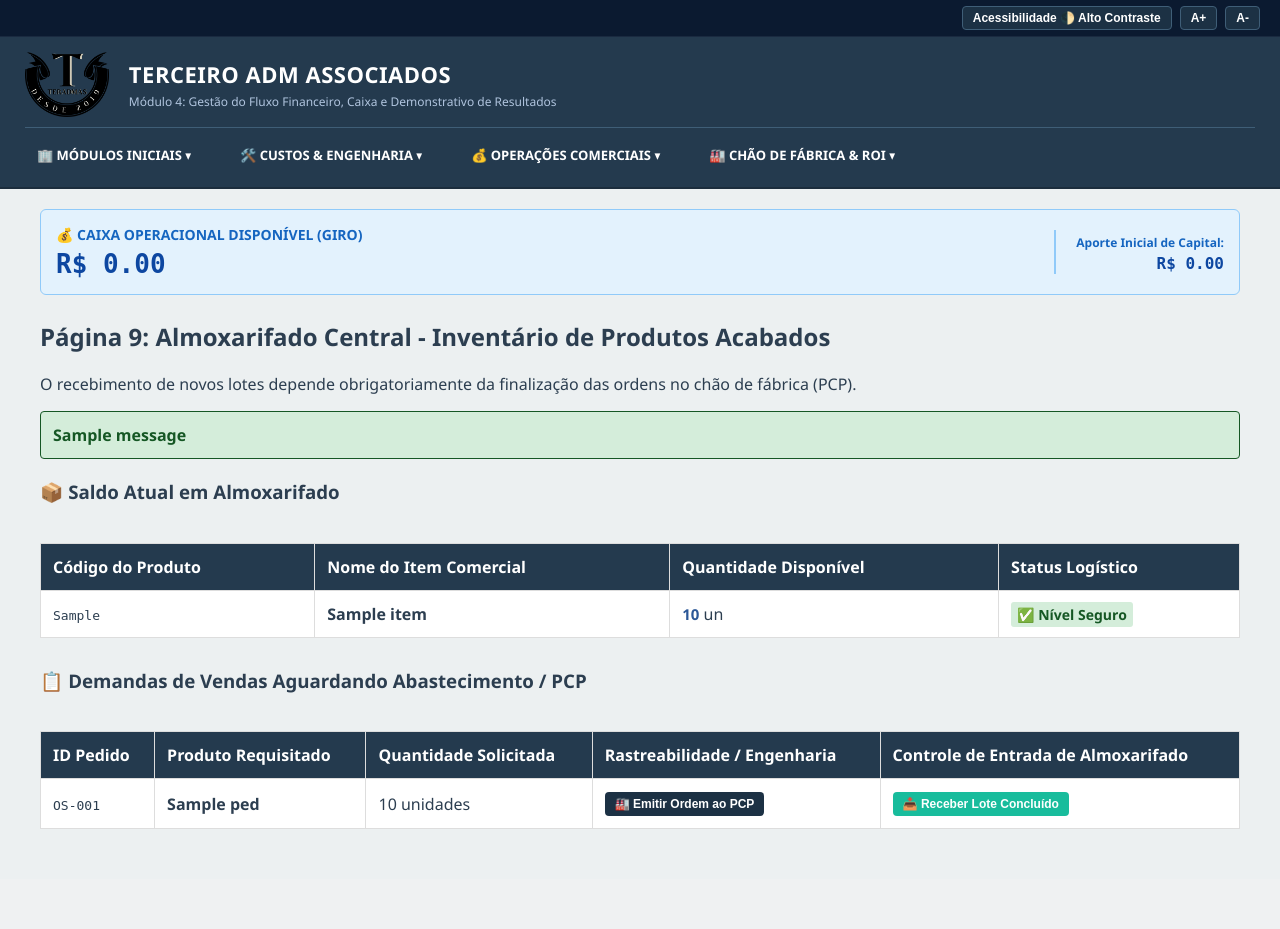
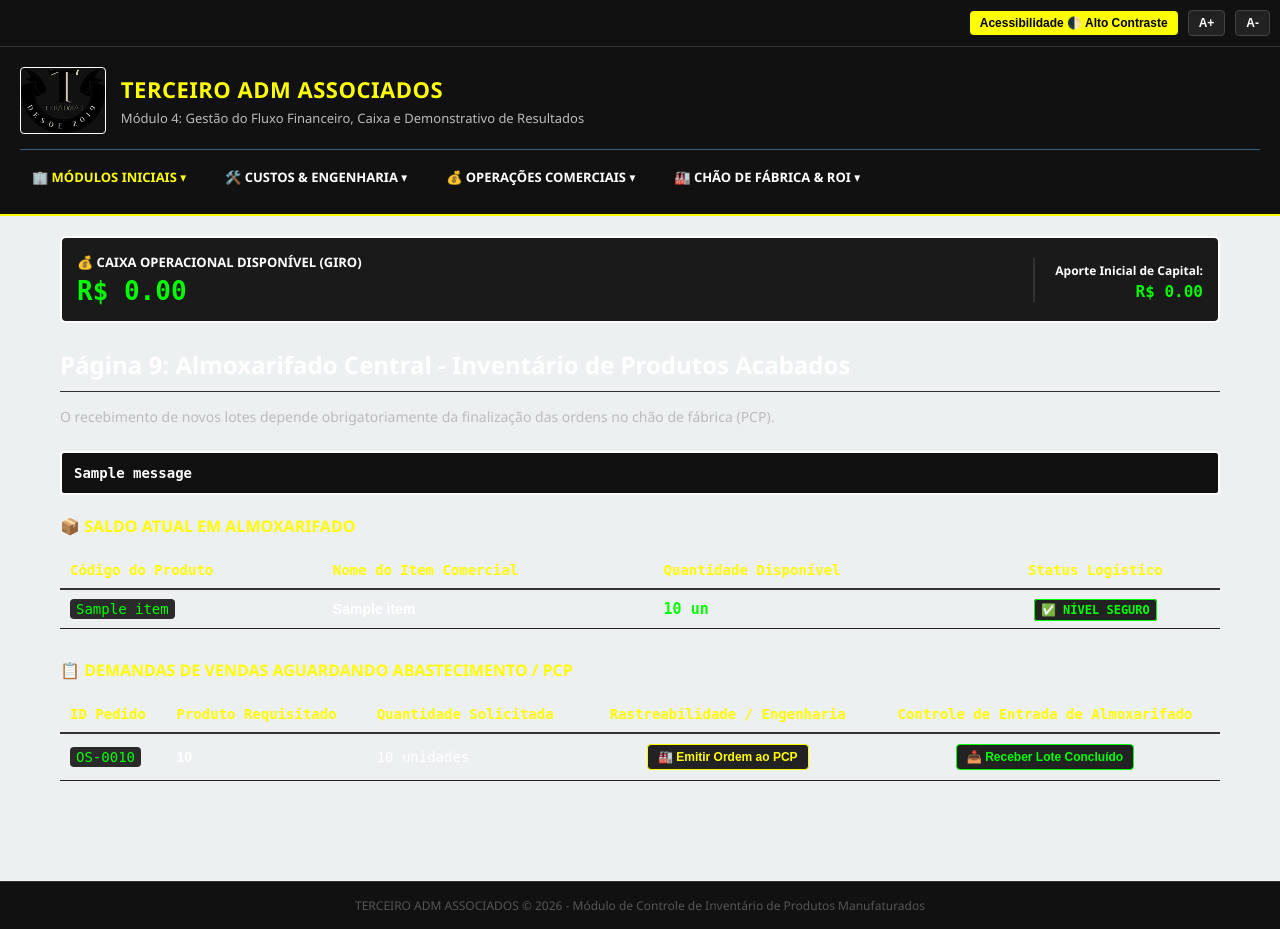
Before and after one commit to ProfRenatoPereira/matrizerp, a Python web app: template templates/estoque.html in a window 1280 px wide. Before the commit the page ends 829 px from the top, so only its background shows below. Run offline with Jinja, Linux system fonts and the light colour scheme; the template is opened without the code that fills it: most values are stand-ins (such as "Sample title", 1, 10 or a date in 2020); one stand-in notice (Sample message) is shown.

Commit message:
Update estoque.html

```diff
--- a/templates/estoque.html
+++ b/templates/estoque.html
@@ -1,6 +1,5 @@
 <!DOCTYPE html>
 <html lang="pt-BR">
-
 <head>
     <meta charset="UTF-8">
     <meta name="viewport" content="width=device-width, initial-scale=1.0">
@@ -8,7 +7,7 @@
     <link rel="icon" type="image/png" href="static/logo.png">
     <link rel="stylesheet" href="{{ url_for('static', filename='style.css') }}">
     <style>
-        /* CSS de Segurança para Alto Contraste Nativo nas Tabelas e Alertas */
+        /* CSS de Segurança para Alto Contraste Nativo nos Cards e Formulários */
         .alto-contraste body {
             background-color: #000000 !important;
             color: #ffffff !important;
@@ -50,89 +49,89 @@
         }
     </style>
 </head>
-<body>
+<body class="alto-contraste">
 
 <!-- Barra de Acessibilidade Superior Oficial -->
-<div class="barra-acessibilidade">
-    <button class="btn-acessibilidade" onclick="alternarAltoContraste()">Acessibilidade 🌓 Alto Contraste</button>
-    <button class="btn-acessibilidade" onclick="mudarFonte(1)">A+</button>
-    <button class="btn-acessibilidade" onclick="mudarFonte(-1)">A-</button>
+<div class="barra-acessibilidade" style="background: #111; padding: 10px; border-bottom: 1px solid #333; display: flex; gap: 10px;">
+    <button class="btn-acessibilidade" style="background: #FFFF00; color: #000; font-weight: bold; border: none; padding: 5px 10px; cursor: pointer; border-radius: 4px;" onclick="alternarAltoContraste()">Acessibilidade 🌓 Alto Contraste</button>
+    <button class="btn-acessibilidade" style="background: #222; color: #fff; border: 1px solid #444; padding: 5px 10px; cursor: pointer; border-radius: 4px;" onclick="mudarFonte(1)">A+</button>
+    <button class="btn-acessibilidade" style="background: #222; color: #fff; border: 1px solid #444; padding: 5px 10px; cursor: pointer; border-radius: 4px;" onclick="mudarFonte(-1)">A-</button>
 </div>
 
 <!-- Cabeçalho Principal Terceiro ADM Associados -->
-<header class="cabecalho-corporativo">
-    <div class="identidade-container">
-        <div class="branding-flex">
-            <img src="{{ url_for('static', filename='logo.png') }}" alt="Logo TERADMAS" style="height: 65px; width: auto; object-fit: contain; border-radius: 4px;">
+<header class="cabecalho-corporativo" style="background: #111; padding: 20px; border-bottom: 2px solid #FFFF00;">
+    <div class="identidade-container" style="display: flex; justify-content: space-between; align-items: center; flex-wrap: wrap; gap: 15px;">
+        <div class="branding-flex" style="display: flex; align-items: center; gap: 15px;">
+            <img src="{{ url_for('static', filename='logo.png') }}" alt="Logo TERADMAS" style="height: 65px; width: auto; object-fit: contain; border-radius: 4px; border: 1px solid #fff;">
             <div class="texto-empresa">
-                <h1>TERCEIRO ADM ASSOCIADOS</h1>
-                <p>Módulo 4: Gestão do Fluxo Financeiro, Caixa e Demonstrativo de Resultados</p>
+                <h1 style="color: #FFFF00; margin: 0; font-size: 22px;">TERCEIRO ADM ASSOCIADOS</h1>
+                <p style="color: #bbb; margin: 5px 0 0 0; font-size: 13px;">Módulo 4: Gestão do Fluxo Financeiro, Caixa e Demonstrativo de Resultados</p>
             </div>
         </div>
-        <button class="menu-hamburguer" onclick="alternarMenuMobile()">☰</button>
+        <button class="menu-hamburguer" style="background: none; border: 1px solid #fff; color: #fff; font-size: 24px; cursor: pointer; padding: 5px 12px; border-radius: 4px;" onclick="alternarMenuMobile()">☰</button>
     </div>
-
     <!-- Navegação Responsiva com Menus Dropdown Unificados -->
-    <nav class="nav-container" id="menuNavegacao">
-        <ul class="menu-cascata">
+    <nav class="nav-container" id="menuNavegacao" style="margin-top: 15px;">
+        <ul class="menu-cascata" style="list-style: none; padding: 0; margin: 0; display: flex; flex-wrap: wrap; gap: 15px;">
             <li class="item-menu">
-                <a href="#" class="link-principal">🏢 Módulos Iniciais ▾</a>
+                <a href="#" class="link-principal" style="color: #FFFF00; font-weight: bold; text-decoration: none;">🏢 Módulos Iniciais ▾</a>
                 <ul class="sub-menu">
-                    <li><a href="/estrutura">1. Investimentos Imobiliários</a></li>
-                    <li><a href="/maquinas">2. Engenharia de Ativos (Máquinas)</a></li>
-                    <li><a href="/rh">👥 3. Gestão de Pessoal (RH)</a></li>
-                    <li><a href="/financeiro">💰 4. Fluxo Financeiro</a></li>
-                    <li><a href="/requisicoes">📋 5. Central de Requisições</a></li>
-                    <li><a href="/compras">🛒 6. Cockpit de Suprimentos</a></li>
-                    <li><a href="/materiais">7. Almoxarifado (Materiais)</a></li>
+                    <li><a href="/estrutura" style="color: #fff; text-decoration: none;">1. Investimentos Imobiliários</a></li>
+                    <li><a href="/maquinas" style="color: #fff; text-decoration: none;">2. Engenharia de Ativos (Máquinas)</a></li>
+                    <li><a href="/rh" style="color: #fff; text-decoration: none;">👥 3. Gestão de Pessoal (RH)</a></li>
+                    <li><a href="/financeiro" style="color: #fff; text-decoration: none;">💰 4. Fluxo Financeiro</a></li>
+                    <li><a href="/requisicoes" style="color: #fff; text-decoration: none;">📋 5. Central de Requisições</a></li>
+                    <li><a href="/compras" style="color: #fff; text-decoration: none;">🛒 6. Cockpit de Suprimentos</a></li>
+                    <li><a href="/materiais" style="color: #fff; text-decoration: none;">7. Almoxarifado (Materiais)</a></li>
                 </ul>
             </li>
             <li class="item-menu">
-                <a href="#" class="link-principal">🛠️ Custos & Engenharia ▾</a>
+                <a href="#" class="link-principal" style="color: #fff; text-decoration: none;">🛠️ Custos & Engenharia ▾</a>
                 <ul class="sub-menu">
-                    <li><a href="/engenharia">8. Engenharia de Produto (BOM)</a></li>
-                    <li><a href="/precificacao">9. Controladoria e Precificação</a></li>
+                    <li><a href="/engenharia" style="color: #fff; text-decoration: none;">8. Engenharia de Produto (BOM)</a></li>
+                    <li><a href="/precificacao" style="color: #fff; text-decoration: none;">9. Controladoria e Precificação</a></li>
                 </ul>
             </li>
             <li class="item-menu">
-                <a href="#" class="link-principal">💰 Operações Comerciais ▾</a>
+                <a href="#" class="link-principal" style="color: #fff; text-decoration: none;">💰 Operações Comerciais ▾</a>
                 <ul class="sub-menu">
-                    <li><a href="/vendas">10. Painel de Vendas Comerciais</a></li>
-                    <li><a href="/estoque">11. Inventário de Acabados</a></li>
+                    <li><a href="/vendas" style="color: #fff; text-decoration: none;">10. Painel de Vendas Comerciais</a></li>
+                    <li><a href="/estoque" style="color: #FFFF00; text-decoration: none; border-bottom: 2px solid #FFFF00;">11. Inventário de Acabados</a></li>
                 </ul>
             </li>
             <li class="item-menu">
-                <a href="#" class="link-principal">🏭 Chão de Fábrica & ROI ▾</a>
+                <a href="#" class="link-principal" style="color: #fff; text-decoration: none;">🏭 Chão de Fábrica & ROI ▾</a>
                 <ul class="sub-menu">
-                    <li><a href="/pcp">12. Planilha de Processos (PCP)</a></li>
-                    <li><a href="/roi">13. Indicadores de Retorno (ROI)</a></li>
+                    <li><a href="/pcp" style="color: #fff; text-decoration: none;">12. Planilha de Processos (PCP)</a></li>
+                    <li><a href="/roi" style="color: #fff; text-decoration: none;">13. Indicadores de Retorno (ROI)</a></li>
                 </ul>
             </li>
         </ul>
     </nav>
 </header>
 
-<div class="container">
+<div class="container" style="max-width: 1200px; margin: 0 auto; padding: 20px; box-sizing: border-box;">
+
     <!-- Widget do Caixa Mestre Integrado em Tempo Real -->
-<div class="card-caixa-mestre" style="display: flex; justify-content: space-between; align-items: center; background: #e3f2fd; border: 1px solid #90caf9; padding: 15px; border-radius: 6px; margin-bottom: 25px; color: #0d47a1; box-sizing: border-box;">
-    <div>
-        <h4 style="margin: 0; font-size: 14px; text-transform: uppercase; color: #1565c0;">💰 Caixa Operacional Disponível (Giro)</h4>
-        <p style="margin: 5px 0 0 0; font-size: 26px; font-weight: bold; font-family: monospace;">R$ {{ "%.2f"|format(caixa_disponivel) }}</p>
+    <div class="card-caixa-mestre" style="display: flex; justify-content: space-between; align-items: center; background: #111; border: 2px solid #FFFF00; padding: 15px; border-radius: 6px; margin-bottom: 25px; color: #fff; box-sizing: border-box; flex-wrap: wrap; gap: 15px;">
+        <div>
+            <h4 style="margin: 0; font-size: 13px; text-transform: uppercase; color: #FFFF00;">💰 Caixa Operacional Disponível (Giro)</h4>
+            <p style="margin: 5px 0 0 0; font-size: 26px; font-weight: bold; font-family: monospace; color: #00ff00;">R$ {{ "%.2f"|format(caixa_disponivel) }}</p>
+        </div>
+        <div style="text-align: right; border-left: 2px solid #333; padding-left: 20px;">
+            <span style="font-size: 12px; font-weight: bold; color: #FFFF00;">Aporte Inicial de Capital:</span><br>
+            <strong style="font-size: 16px; font-family: monospace;">R$ {{ "%.2f"|format(capital_inicial) }}</strong>
+        </div>
     </div>
-    <div style="text-align: right; border-left: 2px solid #90caf9; padding-left: 20px;">
-        <span style="font-size: 12px; font-weight: bold; color: #1565c0;">Aporte Inicial de Capital:</span><br>
-        <strong style="font-size: 16px; font-family: monospace;">R$ {{ "%.2f"|format(capital_inicial) }}</strong>
-    </div>
-</div>
 
-    <h2>Página 9: Almoxarifado Central - Inventário de Produtos Acabados</h2>
-    <p>O recebimento de novos lotes depende obrigatoriamente da finalização das ordens no chão de fábrica (PCP).</p>
+    <h2 style="color: #fff; border-bottom: 1px solid #333; padding-bottom: 10px;">Página 9: Almoxarifado Central - Inventário de Produtos Acabados</h2>
+    <p style="color: #bbb; font-size: 14px; margin-top: -5px; margin-bottom: 25px;">O recebimento de novos lotes depende obrigatoriamente da finalização das ordens no chão de fábrica (PCP).</p>
 
     <!-- Bloco de Alertas de Validação do ERP -->
     {% with messages = get_flashed_messages(with_categories=true) %}
       {% if messages %}
         {% for category, message in messages %}
-          <div class="alert alert-{{ category }}" style="padding: 12px; margin-bottom: 20px; border-radius: 4px; background-color: {% if category=='success' %}#d4edda{% elif category=='danger' %}#f8d7da{% else %}#fff3cd{% endif %}; color: {% if category=='success' %}#155724{% elif category=='danger' %}#721c24{% else %}#856404{% endif %}; font-weight: bold; border: 1px solid;">
+          <div class="alert alert-{{ category }}" style="padding: 12px; margin-bottom: 20px; border-radius: 4px; background-color: #111; color: {% if category=='success' %}#00ff00{% else %}#ff4444{% endif %}; font-weight: bold; border: 2px solid {% if category=='success' %}#00ff00{% else %}#ff4444{% endif %}; font-family: monospace; font-size: 14px;">
             {{ message }}
           </div>
         {% endfor %}
@@ -140,71 +139,81 @@
     {% endwith %}
 
     <!-- Tabela 1: Saldos Atuais no Inventário Interno Responsivo -->
-    <h3>📦 Saldo Atual em Almoxarifado</h3>
-    <div class="tabela-responsiva">
-        <table class="data-table">
+    <h3 style="color: #FFFF00; margin-top: 20px; margin-bottom: 15px; font-size: 16px; text-transform: uppercase;">📦 Saldo Atual em Almoxarifado</h3>
+    <div style="overflow-x: auto; width: 100%; margin-bottom: 30px;">
+        <table style="width: 100%; border-collapse: collapse; text-align: left; font-size: 14px; font-family: monospace;">
             <thead>
-                <tr>
-                    <th>Código do Produto</th>
-                    <th>Nome do Item Comercial</th>
-                    <th>Quantidade Disponível</th>
-                    <th>Status Logístico</th>
+                <tr style="border-bottom: 2px solid #333; color: #FFFF00;">
+                    <th style="padding: 10px;">Código do Produto</th>
+                    <th style="padding: 10px;">Nome do Item Comercial</th>
+                    <th style="padding: 10px;">Quantidade Disponível</th>
+                    <th style="padding: 10px; text-align: center;">Status Logístico</th>
                 </tr>
             </thead>
-            <tbody>
+            <tbody style="color: #fff;">
                 {% for item in estoque_itens %}
-                <tr>
-                    <td><code>{{ item.codigo_produto }}</code></td>
-                    <td><strong>{{ item.nome_produto }}</strong></td>
-                    <td><span style="font-size: 15px; font-weight: bold; color: #2b5797;">{{ "%.0f"|format(item.quantidade_disponivel) }}</span> un</td>
-                    <td>
-                        {% if item.quantidade_disponivel <= 0 %}
-                            <span style="color:#721c24; font-weight:bold; background:#f8d7da; padding:3px 6px; border-radius:3px; font-size: 14px;">🚨 Estoque Zerado</span>
-                        {% elif item.quantidade_disponivel <= 5 %}
-                            <span style="color:#856404; font-weight:bold; background:#fff3cd; padding:3px 6px; border-radius:3px; font-size: 14px;">⚠️ Abastecimento Crítico</span>
+                <tr style="border-bottom: 1px solid #222;">
+                    <!-- Correção Neon: item=codigo_produto, item=nome_produto, item=quantidade_disponivel -->
+                    <td style="padding: 10px;"><code>{{ item }}</code></td>
+                    <td style="padding: 10px; font-family: sans-serif; font-weight: bold;">{{ item }}</td>
+                    <td style="padding: 10px; font-size: 15px; font-weight: bold; color: #00ff00;">{{ "%.0f"|format(item) }} un</td>
+                    <td style="padding: 10px; text-align: center;">
+                        {% if item <= 0 %}
+                            <span style="color:#ff4444; font-weight:bold; background:#222; border: 1px solid #ff4444; padding:3px 6px; border-radius:3px; font-size: 12px; text-transform: uppercase;">🚨 Estoque Zerado</span>
+                        {% elif item <= 5 %}
+                            <span style="color:#FFFF00; font-weight:bold; background:#222; border: 1px solid #FFFF00; padding:3px 6px; border-radius:3px; font-size: 12px; text-transform: uppercase;">⚠️ Abastecimento Crítico</span>
                         {% else %}
-                            <span style="color:#155724; font-weight:bold; background:#d4edda; padding:3px 6px; border-radius:3px; font-size: 14px;">✅ Nível Seguro</span>
+                            <span style="color:#00ff00; font-weight:bold; background:#222; border: 1px solid #00ff00; padding:3px 6px; border-radius:3px; font-size: 12px; text-transform: uppercase;">✅ Nível Seguro</span>
                         {% endif %}
                     </td>
+                </tr>
+                {% else %}
+                <tr>
+                    <td colspan="4" style="padding: 20px; text-align: center; color: #555; font-family: sans-serif;">Nenhum produto cadastrado no catálogo do simulador.</td>
                 </tr>
                 {% endfor %}
             </tbody>
         </table>
     </div>
     <!-- Tabela 2: Demandas Comerciais Amarradas à Produção Responsiva -->
-    <h3>📋 Demandas de Vendas Aguardando Abastecimento / PCP</h3>
-    <div class="tabela-responsiva">
-        <table class="data-table">
+    <h3 style="color: #FFFF00; margin-top: 20px; margin-bottom: 15px; font-size: 16px; text-transform: uppercase;">📋 Demandas de Vendas Aguardando Abastecimento / PCP</h3>
+    <div style="overflow-x: auto; width: 100%; margin-bottom: 20px;">
+        <table style="width: 100%; border-collapse: collapse; text-align: left; font-size: 14px; font-family: monospace;">
             <thead>
-                <tr>
-                    <th>ID Pedido</th>
-                    <th>Produto Requisitado</th>
-                    <th>Quantidade Solicitada</th>
-                    <th>Rastreabilidade / Engenharia</th>
-                    <th>Controle de Entrada de Almoxarifado</th>
+                <tr style="border-bottom: 2px solid #333; color: #FFFF00;">
+                    <th style="padding: 10px;">ID Pedido</th>
+                    <th style="padding: 10px;">Produto Requisitado</th>
+                    <th style="padding: 10px;">Quantidade Solicitada</th>
+                    <th style="padding: 10px; text-align: center;">Rastreabilidade / Engenharia</th>
+                    <th style="padding: 10px; text-align: center;">Controle de Entrada de Almoxarifado</th>
                 </tr>
             </thead>
-            <tbody>
+            <tbody style="color: #fff;">
                 {% for ped in pedidos %}
-                <tr>
-                    <td><code>OS-00{{ ped.id }}</code></td>
-                    <td><strong>{{ ped.nome_produto }}</strong></td>
-                    <td>{{ ped.quantidade }} unidades</td>
-                    <td>
+                <tr style="border-bottom: 1px solid #222;">
+                    <!-- Correção Neon: ped=id, ped=nome_produto, ped=quantidade, ped=produto_id -->
+                    <td style="padding: 10px;"><code>OS-00{{ ped }}</code></td>
+                    <td style="padding: 10px; font-family: sans-serif; font-weight: bold;">{{ ped }}</td>
+                    <td style="padding: 10px;">{{ ped }} unidades</td>
+                    <td style="padding: 10px; text-align: center;">
                         <!-- Gatilho para abrir a árvore de processos no PCP -->
-                        <form action="/solicitar_producao_pcp/{{ ped.id }}" method="POST" style="display:inline;">
-                            <button type="submit" class="btn btn-primary btn-acao-tabela" style="font-size: 12px; padding: 5px 10px; cursor: pointer;">🏭 Emitir Ordem ao PCP</button>
+                        <form action="/solicitar_producao_pcp/{{ ped }}" method="POST" style="display:inline;">
+                            <button type="submit" style="background: #222; border: 1px solid #FFFF00; color: #FFFF00; font-weight: bold; padding: 5px 10px; border-radius: 4px; cursor: pointer; font-size: 12px;">🏭 Emitir Ordem ao PCP</button>
                         </form>
                     </td>
-                    <td>
+                    <td style="padding: 10px; text-align: center;">
                         <!-- Tenta receber o lote do PCP. O back-end bloqueia se houver OPs pendentes -->
-                        <form action="/abastecer_estoque_pcp" method="POST" style="display:inline; display: flex; gap: 5px; align-items: center;">
-                            <input type="hidden" name="produto_id" value="{{ ped.produto_id }}">
-                            <input type="hidden" name="pedido_id" value="{{ ped.id }}">
-                            <input type="hidden" name="quantidade_abastecer" value="{{ ped.quantidade }}">
-                            <button type="submit" class="btn btn-success btn-acao-tabela" style="font-size: 12px; padding: 5px 10px; cursor: pointer;">📥 Receber Lote Concluído</button>
+                        <form action="/abastecer_estoque_pcp" method="POST" style="display:flex; gap: 5px; justify-content: center; align-items: center;">
+                            <input type="hidden" name="produto_id" value="{{ ped }}">
+                            <input type="hidden" name="pedido_id" value="{{ ped }}">
+                            <input type="hidden" name="quantidade_abastecer" value="{{ ped }}">
+                            <button type="submit" style="background: #222; border: 1px solid #00ff00; color: #00ff00; font-weight: bold; padding: 5px 10px; border-radius: 4px; cursor: pointer; font-size: 12px;">📥 Receber Lote Concluído</button>
                         </form>
                     </td>
+                </tr>
+                {% else %}
+                <tr>
+                    <td colspan="5" style="padding: 20px; text-align: center; color: #555; font-family: sans-serif;">📭 Nenhuma demanda comercial pendente de ordens no momento.</td>
                 </tr>
                 {% endfor %}
             </tbody>
@@ -212,14 +221,16 @@
     </div>
 </div>
 
+<footer style="background: #111; text-align: center; padding: 15px; border-top: 1px solid #333; color: #555; font-size: 12px; margin-top: 60px;">
+    TERCEIRO ADM ASSOCIADOS © 2026 - Módulo de Controle de Inventário de Produtos Manufaturados
+</footer>
+
 <script>
-    // Função para abrir e fechar o menu hambúrguer no celular
     function alternarMenuMobile() {
         const menu = document.getElementById('menuNavegacao');
         menu.classList.toggle('ativo');
     }
 
-    // Controle do tamanho das fontes para as Big TVs ou baixa visão
     let tamanhoAtual = 100;
     function mudarFonte(direcao) {
         tamanhoAtual += (direcao * 10);
@@ -228,7 +239,6 @@
         }
     }
 
-    // Controle nativo por classes do modo de alto contraste sem quebrar o layout
     function alternarAltoContraste() {
         const corpo = document.body;
         corpo.classList.toggle('alto-contraste');
```
